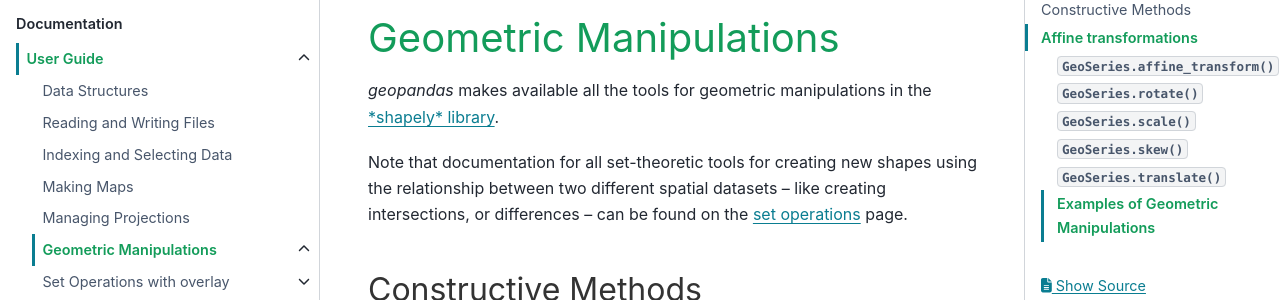
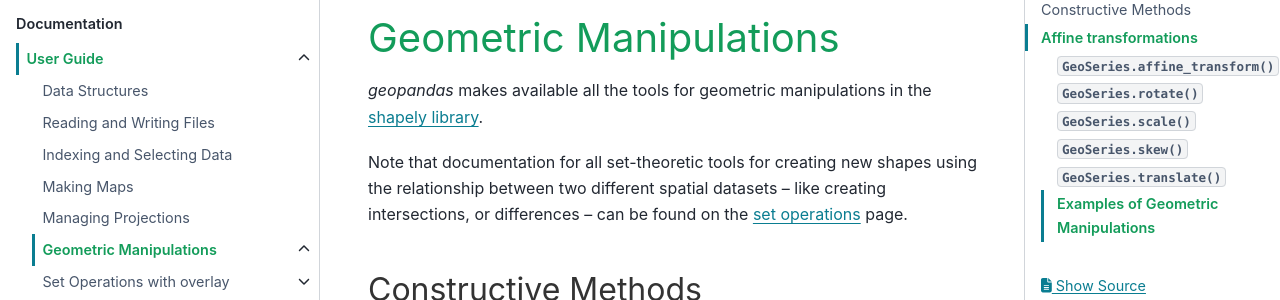
Before and after one commit to geopandas/geopandas, a Sphinx documentation site: the page built from doc/source/docs/user_guide/geometric_manipulations.rst, in a window 1280 px wide and 900 px high. Shown: the part 132-432 px from the top of the window. Built offline with Sphinx 7.4.7 and the PyData theme 0.15.4, drawn with Linux system fonts in a browser that asks for light colours; pages that are not in the unit, such as notebooks, are missing from menus.

Commit message:
DOC: italics can't be nested in links

```diff
--- a/doc/source/docs/user_guide/geometric_manipulations.rst
+++ b/doc/source/docs/user_guide/geometric_manipulations.rst
@@ -3,7 +3,7 @@
 Geometric Manipulations
 ========================
 
-*geopandas* makes available all the tools for geometric manipulations in the `*shapely* library <http://shapely.readthedocs.io/en/latest/manual.html>`_.
+*geopandas* makes available all the tools for geometric manipulations in the `shapely library <http://shapely.readthedocs.io/en/latest/manual.html>`_.
 
 Note that documentation for all set-theoretic tools for creating new shapes using the relationship between two different spatial datasets -- like creating intersections, or differences -- can be found on the :doc:`set operations <set_operations>` page.
 
```
